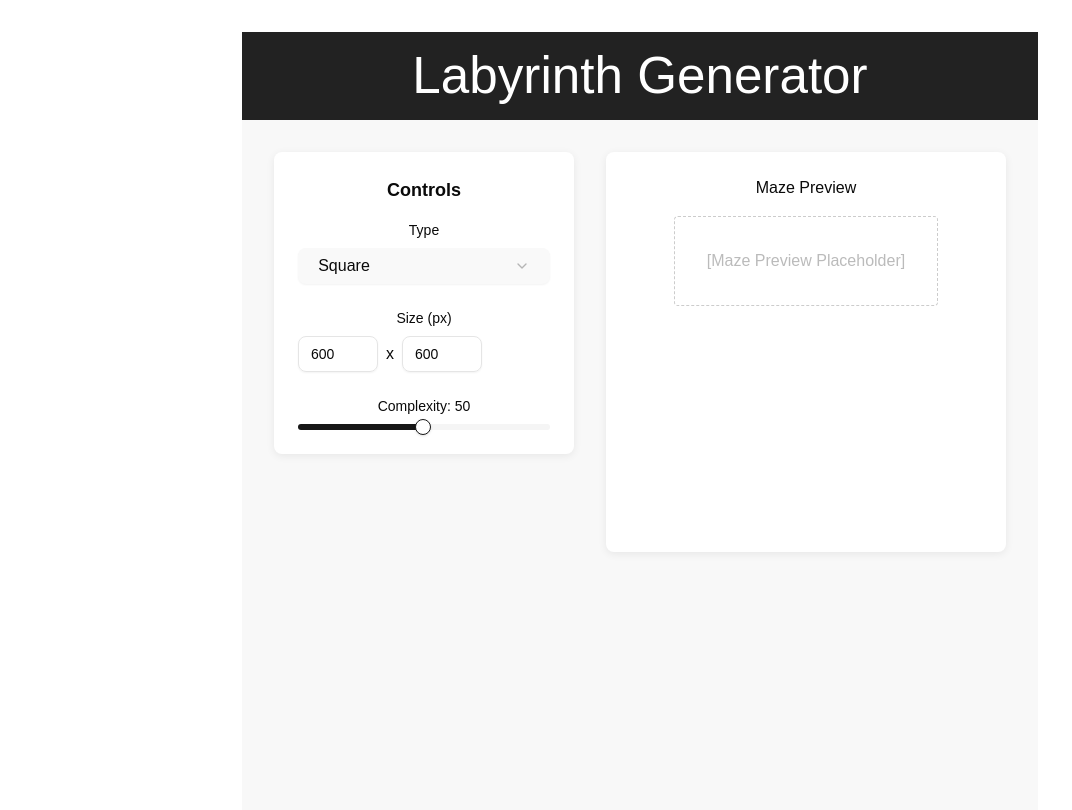
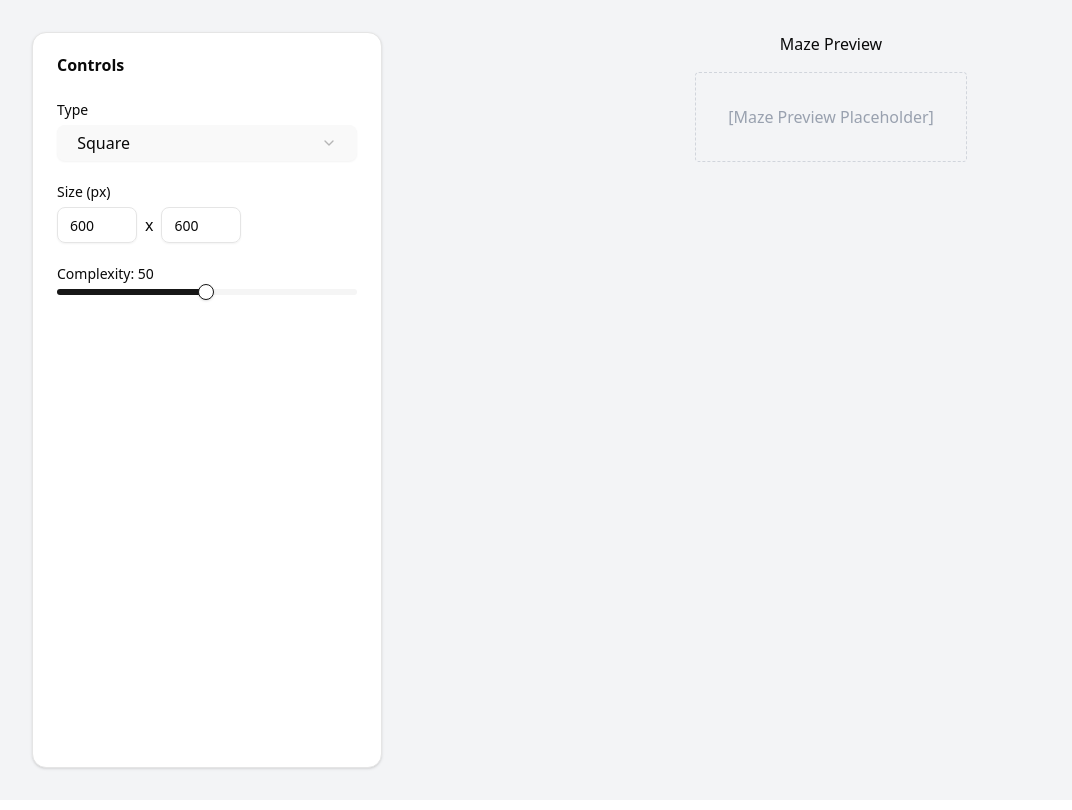
Before and after one commit to maxfahl/Labyrinths, a React (Vite) app: page / in a window 1280 px wide. Shown: the top 810 px of the page, without its empty margins (0-1072 px from the left). Built offline with nearby package versions, Linux system fonts and the light colour scheme.

Commit message:
Layout fixes.

```diff
--- a/App.css
+++ /dev/null
@@ -1,94 +0,0 @@
-#root {
-  max-width: 1280px;
-  margin: 0 auto;
-  padding: 2rem;
-  text-align: center;
-}
-
-.logo {
-  height: 6em;
-  padding: 1.5em;
-  will-change: filter;
-  transition: filter 300ms;
-}
-.logo:hover {
-  filter: drop-shadow(0 0 2em #646cffaa);
-}
-.logo.react:hover {
-  filter: drop-shadow(0 0 2em #61dafbaa);
-}
-
-@keyframes logo-spin {
-  from {
-    transform: rotate(0deg);
-  }
-  to {
-    transform: rotate(360deg);
-  }
-}
-
-@media (prefers-reduced-motion: no-preference) {
-  a:nth-of-type(2) .logo {
-    animation: logo-spin infinite 20s linear;
-  }
-}
-
-.card {
-  padding: 2em;
-}
-
-.read-the-docs {
-  color: #888;
-}
-
-.app-container {
-  font-family: sans-serif;
-  background: #f8f8f8;
-  min-height: 100vh;
-}
-
-header {
-  background: #222;
-  color: #fff;
-  padding: 1rem 2rem;
-  text-align: center;
-}
-
-.main-layout {
-  display: flex;
-  flex-direction: row;
-  justify-content: center;
-  align-items: flex-start;
-  gap: 2rem;
-  padding: 2rem;
-}
-
-.controls-panel {
-  background: #fff;
-  border-radius: 8px;
-  box-shadow: 0 2px 8px rgba(0,0,0,0.07);
-  padding: 1.5rem;
-  min-width: 300px;
-}
-
-.maze-preview {
-  background: #fff;
-  border-radius: 8px;
-  box-shadow: 0 2px 8px rgba(0,0,0,0.07);
-  padding: 1.5rem;
-  min-width: 400px;
-  min-height: 400px;
-  display: flex;
-  flex-direction: column;
-  align-items: center;
-  justify-content: flex-start;
-}
-
-.placeholder {
-  color: #bbb;
-  border: 1px dashed #ccc;
-  border-radius: 4px;
-  padding: 2rem;
-  margin-top: 1rem;
-  text-align: center;
-}
--- a/App.jsx
+++ b/App.jsx
@@ -1,17 +1,16 @@
-import React from 'react'
-import './App.css'
 import ControlsPanel from './components/ControlsPanel'
 import MazePreview from './components/MazePreview'
 
 function App() {
   return (
-    <div className="app-container">
-      <header>
-        <h1>Labyrinth Generator</h1>
-      </header>
-      <main className="main-layout">
-        <ControlsPanel />
-        <MazePreview />
+    <div className="font-sans bg-gray-100 min-h-screen min-w-full h-screen w-screen">
+      <main className="flex flex-row items-stretch h-screen w-screen box-border gap-8 p-8">
+        <section className="w-[350px] min-w-[350px] max-w-[350px] h-full flex flex-col justify-start bg-none border-none shadow-none p-0">
+          <ControlsPanel />
+        </section>
+        <section className="flex-1 min-w-0 h-full flex flex-col items-center justify-start bg-none border-none shadow-none p-0">
+          <MazePreview />
+        </section>
       </main>
     </div>
   )
--- a/components/ControlsPanel.jsx
+++ b/components/ControlsPanel.jsx
@@ -1,4 +1,6 @@
+import { Card, CardContent, CardHeader, CardTitle } from "@/components/ui/card";
 import { Input } from "@/components/ui/input";
+import { Label } from "@/components/ui/label";
 import {
     Select,
     SelectContent,
@@ -23,10 +25,13 @@ function ControlsPanel() {
   const [complexity, setComplexity] = useState(50);
 
   return (
-    <section className="controls-panel space-y-6">
-      <h2 className="text-lg font-semibold mb-4">Controls</h2>
-      <div className="space-y-2">
-        <label htmlFor="maze-type" className="block text-sm font-medium">Type</label>
+    <Card className="w-full h-full flex flex-col">
+      <CardHeader>
+        <CardTitle>Controls</CardTitle>
+      </CardHeader>
+      <CardContent className="flex-1 flex flex-col gap-6">
+        <div className="flex flex-col gap-2">
+          <Label htmlFor="maze-type">Type</Label>
           <Select value={mazeType} onValueChange={setMazeType}>
             <SelectTrigger id="maze-type" className="w-full">
               <SelectValue placeholder="Select type" />
@@ -38,8 +43,8 @@ function ControlsPanel() {
             </SelectContent>
           </Select>
         </div>
-      <div className="space-y-2">
-        <label className="block text-sm font-medium">Size (px)</label>
+        <div className="flex flex-col gap-2">
+          <Label>Size (px)</Label>
           <div className="flex gap-2 items-center">
             <Input
               type="number"
@@ -62,8 +67,8 @@ function ControlsPanel() {
             />
           </div>
         </div>
-      <div className="space-y-2">
-        <label htmlFor="complexity" className="block text-sm font-medium">Complexity: {complexity}</label>
+        <div className="flex flex-col gap-2">
+          <Label htmlFor="complexity">Complexity: {complexity}</Label>
           <Slider
             id="complexity"
             min={1}
@@ -72,7 +77,8 @@ function ControlsPanel() {
             onValueChange={([val]) => setComplexity(val)}
           />
         </div>
-    </section>
+      </CardContent>
+    </Card>
   );
 }
 
--- a/components/MazePreview.jsx
+++ b/components/MazePreview.jsx
@@ -1,11 +1,10 @@
-import React from 'react';
 
 function MazePreview() {
   return (
-    <section className="maze-preview">
+    <section className="flex-1 min-w-0 h-full flex flex-col items-center justify-start bg-none border-none shadow-none p-0">
       <h2>Maze Preview</h2>
       {/* Maze preview will go here */}
-      <div className="placeholder">[Maze Preview Placeholder]</div>
+      <div className="text-gray-400 border border-dashed border-gray-300 rounded p-8 mt-4 text-center">[Maze Preview Placeholder]</div>
     </section>
   );
 }
--- /dev/null
+++ b/components/ui/card.jsx
@@ -0,0 +1,101 @@
+import * as React from "react"
+
+import { cn } from "@/lib/utils"
+
+function Card({
+  className,
+  ...props
+}) {
+  return (
+    <div
+      data-slot="card"
+      className={cn(
+        "bg-card text-card-foreground flex flex-col gap-6 rounded-xl border py-6 shadow-sm",
+        className
+      )}
+      {...props} />
+  );
+}
+
+function CardHeader({
+  className,
+  ...props
+}) {
+  return (
+    <div
+      data-slot="card-header"
+      className={cn(
+        "@container/card-header grid auto-rows-min grid-rows-[auto_auto] items-start gap-1.5 px-6 has-data-[slot=card-action]:grid-cols-[1fr_auto] [.border-b]:pb-6",
+        className
+      )}
+      {...props} />
+  );
+}
+
+function CardTitle({
+  className,
+  ...props
+}) {
+  return (
+    <div
+      data-slot="card-title"
+      className={cn("leading-none font-semibold", className)}
+      {...props} />
+  );
+}
+
+function CardDescription({
+  className,
+  ...props
+}) {
+  return (
+    <div
+      data-slot="card-description"
+      className={cn("text-muted-foreground text-sm", className)}
+      {...props} />
+  );
+}
+
+function CardAction({
+  className,
+  ...props
+}) {
+  return (
+    <div
+      data-slot="card-action"
+      className={cn(
+        "col-start-2 row-span-2 row-start-1 self-start justify-self-end",
+        className
+      )}
+      {...props} />
+  );
+}
+
+function CardContent({
+  className,
+  ...props
+}) {
+  return (<div data-slot="card-content" className={cn("px-6", className)} {...props} />);
+}
+
+function CardFooter({
+  className,
+  ...props
+}) {
+  return (
+    <div
+      data-slot="card-footer"
+      className={cn("flex items-center px-6 [.border-t]:pt-6", className)}
+      {...props} />
+  );
+}
+
+export {
+  Card,
+  CardHeader,
+  CardFooter,
+  CardTitle,
+  CardAction,
+  CardDescription,
+  CardContent,
+}
--- /dev/null
+++ b/components/ui/label.jsx
@@ -0,0 +1,21 @@
+import * as React from "react"
+import * as LabelPrimitive from "@radix-ui/react-label"
+
+import { cn } from "@/lib/utils"
+
+function Label({
+  className,
+  ...props
+}) {
+  return (
+    <LabelPrimitive.Root
+      data-slot="label"
+      className={cn(
+        "flex items-center gap-2 text-sm leading-none font-medium select-none group-data-[disabled=true]:pointer-events-none group-data-[disabled=true]:opacity-50 peer-disabled:cursor-not-allowed peer-disabled:opacity-50",
+        className
+      )}
+      {...props} />
+  );
+}
+
+export { Label }
--- a/package.json
+++ b/package.json
@@ -10,6 +10,7 @@
     "preview": "vite preview"
   },
   "dependencies": {
+    "@radix-ui/react-label": "^2.1.3",
     "@radix-ui/react-select": "^2.1.7",
     "@radix-ui/react-slider": "^1.2.4",
     "@radix-ui/react-slot": "^1.2.0",
```
Also changed, not shown: jsconfig.json (added, +8 -0 lines), .notes/prd.md, 2 other files (tests, documents, lock files or other folders). Lines whose indentation alone changed are shown as unchanged.
